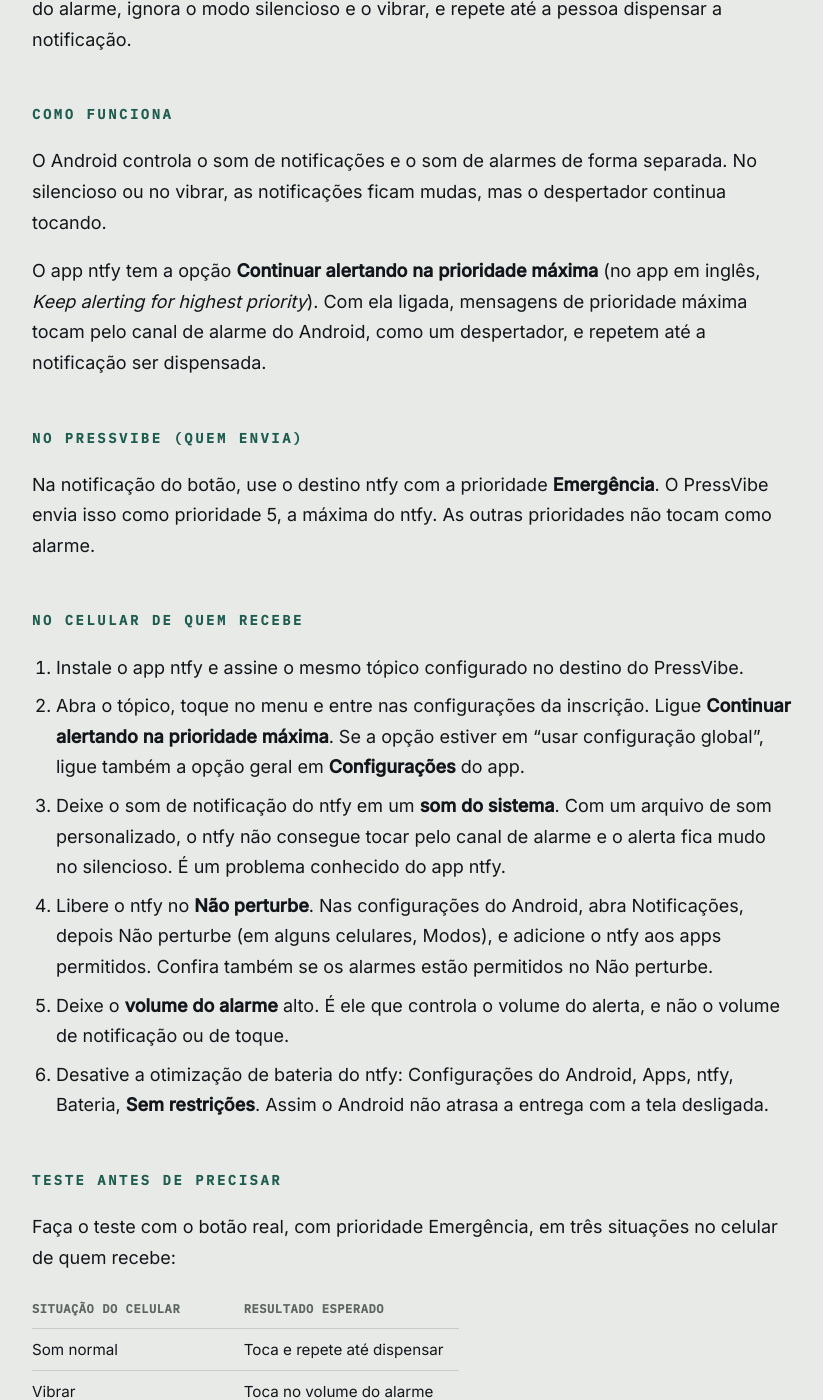
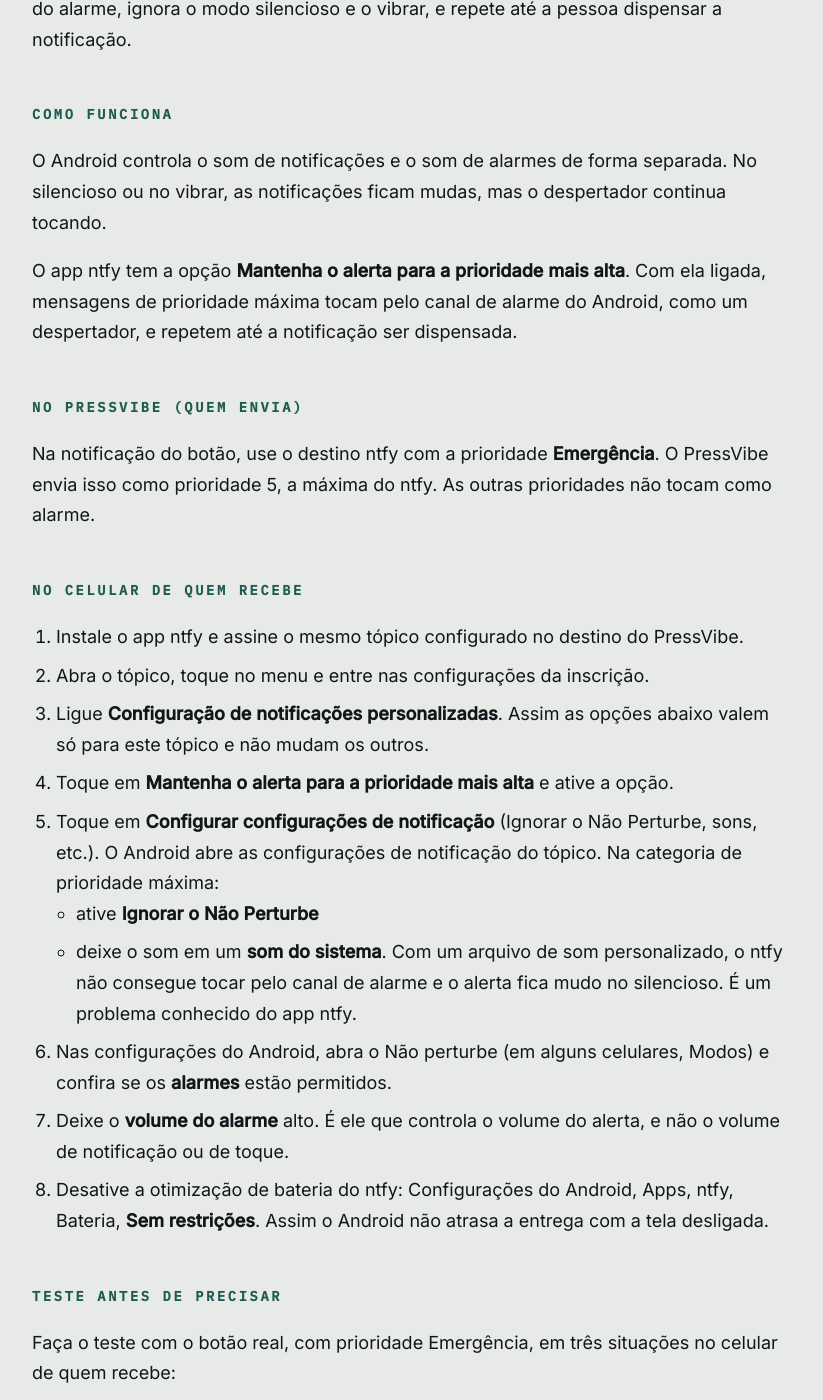
Before and after one commit to alxcord/alxcord.github.io, a Jekyll site: the page built from apps/pressvibe/ntfy-silencioso.md, in a window 1280 px wide and 1400 px high, scrolled down 315 px. Shown: the whole window, without its empty margins (176-999 px from the left). Built offline with Jekyll 4.4.1, drawn with Linux system fonts in a browser that asks for light colours; some of the changed text lies outside the part shown.

Commit message:
PressVibe: guia do ntfy com os nomes reais das opções do app em português

```diff
--- a/apps/pressvibe/ntfy-silencioso.md
+++ b/apps/pressvibe/ntfy-silencioso.md
@@ -15,7 +15,7 @@ Com tudo configurado, o alerta de emergência toca como um despertador: usa o vo
 
 O Android controla o som de notificações e o som de alarmes de forma separada. No silencioso ou no vibrar, as notificações ficam mudas, mas o despertador continua tocando.
 
-O app ntfy tem a opção **Continuar alertando na prioridade máxima** (no app em inglês, *Keep alerting for highest priority*). Com ela ligada, mensagens de prioridade máxima tocam pelo canal de alarme do Android, como um despertador, e repetem até a notificação ser dispensada.
+O app ntfy tem a opção **Mantenha o alerta para a prioridade mais alta**. Com ela ligada, mensagens de prioridade máxima tocam pelo canal de alarme do Android, como um despertador, e repetem até a notificação ser dispensada.
 
 ## No PressVibe (quem envia)
 
@@ -24,11 +24,15 @@ Na notificação do botão, use o destino ntfy com a prioridade **Emergência**.
 ## No celular de quem recebe
 
 1. Instale o app ntfy e assine o mesmo tópico configurado no destino do PressVibe.
-2. Abra o tópico, toque no menu e entre nas configurações da inscrição. Ligue **Continuar alertando na prioridade máxima**. Se a opção estiver em "usar configuração global", ligue também a opção geral em **Configurações** do app.
-3. Deixe o som de notificação do ntfy em um **som do sistema**. Com um arquivo de som personalizado, o ntfy não consegue tocar pelo canal de alarme e o alerta fica mudo no silencioso. É um problema conhecido do app ntfy.
-4. Libere o ntfy no **Não perturbe**. Nas configurações do Android, abra Notificações, depois Não perturbe (em alguns celulares, Modos), e adicione o ntfy aos apps permitidos. Confira também se os alarmes estão permitidos no Não perturbe.
-5. Deixe o **volume do alarme** alto. É ele que controla o volume do alerta, e não o volume de notificação ou de toque.
-6. Desative a otimização de bateria do ntfy: Configurações do Android, Apps, ntfy, Bateria, **Sem restrições**. Assim o Android não atrasa a entrega com a tela desligada.
+2. Abra o tópico, toque no menu e entre nas configurações da inscrição.
+3. Ligue **Configuração de notificações personalizadas**. Assim as opções abaixo valem só para este tópico e não mudam os outros.
+4. Toque em **Mantenha o alerta para a prioridade mais alta** e ative a opção.
+5. Toque em **Configurar configurações de notificação** (Ignorar o Não Perturbe, sons, etc.). O Android abre as configurações de notificação do tópico. Na categoria de prioridade máxima:
+   - ative **Ignorar o Não Perturbe**
+   - deixe o som em um **som do sistema**. Com um arquivo de som personalizado, o ntfy não consegue tocar pelo canal de alarme e o alerta fica mudo no silencioso. É um problema conhecido do app ntfy.
+6. Nas configurações do Android, abra o Não perturbe (em alguns celulares, Modos) e confira se os **alarmes** estão permitidos.
+7. Deixe o **volume do alarme** alto. É ele que controla o volume do alerta, e não o volume de notificação ou de toque.
+8. Desative a otimização de bateria do ntfy: Configurações do Android, Apps, ntfy, Bateria, **Sem restrições**. Assim o Android não atrasa a entrega com a tela desligada.
 
 ## Teste antes de precisar
 
```
Also changed, not shown: other parts of apps/pressvibe/ntfy-silencioso.md (+1 -1 lines).
